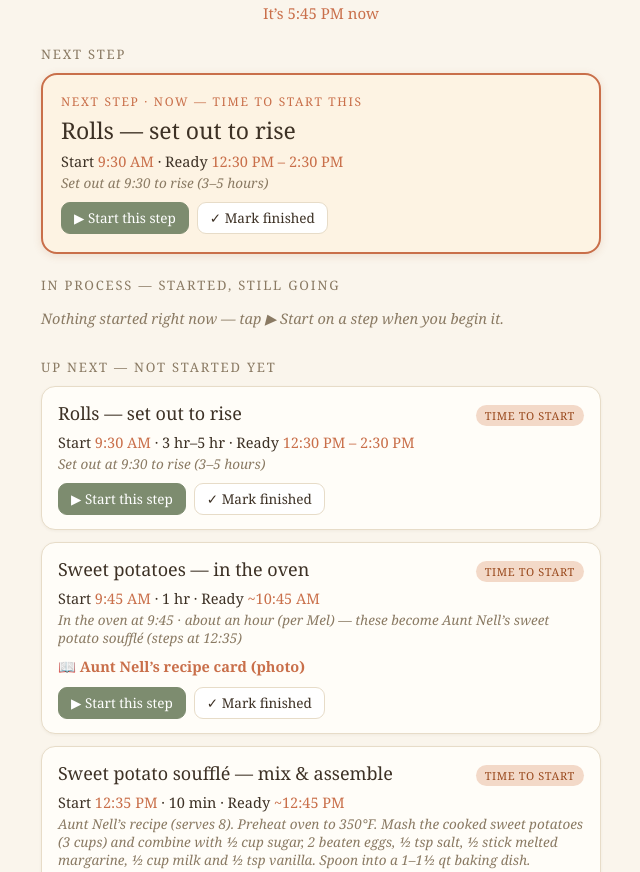
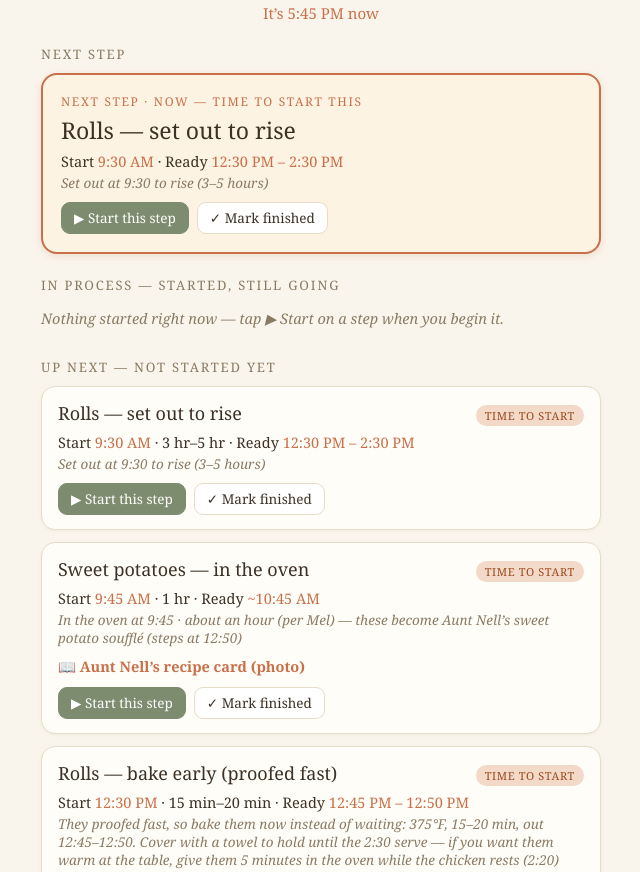
Before and after one commit to metaky/metaky.github.io, a plain HTML site: page meal-prep-timing/index.html in a window 1280 px wide. Shown: the part 80-952 px from the top of the page, without its empty margins (319-959 px from the left). Drawn offline with Linux system fonts and the light colour scheme.

Commit message:
Update meal prep board

```diff
--- a/meal-prep-timing/index.html
+++ b/meal-prep-timing/index.html
@@ -96,10 +96,10 @@
 <script>
 const SEED = [
   {id:'seed-rolls', dish:'Rolls', short:'Set out to rise', name:'Rolls — set out to rise', date:'2026-11-26', start:'09:30', durMin:180, durMax:300, note:'Set out at 9:30 to rise (3–5 hours)'},
-  {id:'seed-sweet', dish:'Sweet potatoes', short:'In the oven', name:'Sweet potatoes — in the oven', date:'2026-11-26', start:'09:45', durMin:60, durMax:60, note:'In the oven at 9:45 · about an hour (per Mel) — these become Aunt Nell’s sweet potato soufflé (steps at 12:35)'},
-  {id:'seed-souf-prep', dish:'Sweet potato soufflé', short:'Mix & assemble', name:'Sweet potato soufflé — mix & assemble', date:'2026-11-26', start:'12:35', durMin:10, durMax:10, note:'Aunt Nell’s recipe (serves 8). Preheat oven to 350°F. Mash the cooked sweet potatoes (3 cups) and combine with ½ cup sugar, 2 beaten eggs, ½ tsp salt, ½ stick melted margarine, ½ cup milk and ½ tsp vanilla. Spoon into a 1–1½ qt baking dish. Topping: mix ½ cup brown sugar, ⅓ cup flour, 1 cup chopped nuts and ⅓ stick melted margarine — spread over the top'},
-  {id:'seed-souf-bake', dish:'Sweet potato soufflé', short:'Bake', name:'Sweet potato soufflé — bake', date:'2026-11-26', start:'12:45', durMin:35, durMax:35, note:'Bake at 350°F for 35 min. Out at 1:20 — cover with foil and a towel to hold warm until the 2:30 serve (the oven is needed for the chicken from 1:30)'},
-  {id:'seed-bake', dish:'Rolls', short:'Bake', name:'Rolls — bake (alongside the chicken)', date:'2026-11-26', start:'13:30', durMin:15, durMax:20, note:'Bake at 375°F on the other rack while the chicken does phase 1 — out 1:45–1:50, then cover with a towel to stay warm until serving at 2:30. If the rise finished early, shape the rolls, cover them, and park somewhere cool (or the fridge) to slow the proof until bake time'},
+  {id:'seed-sweet', dish:'Sweet potatoes', short:'In the oven', name:'Sweet potatoes — in the oven', date:'2026-11-26', start:'09:45', durMin:60, durMax:60, note:'In the oven at 9:45 · about an hour (per Mel) — these become Aunt Nell’s sweet potato soufflé (steps at 12:50)'},
+  {id:'seed-souf-prep', dish:'Sweet potato soufflé', short:'Mix & assemble', name:'Sweet potato soufflé — mix & assemble', date:'2026-11-26', start:'12:50', durMin:10, durMax:10, note:'Aunt Nell’s recipe (serves 8). Mash the cooked sweet potatoes (3 cups) and combine with ½ cup sugar, 2 beaten eggs, ½ tsp salt, ½ stick melted margarine, ½ cup milk and ½ tsp vanilla. Spoon into a 1–1½ qt baking dish. Topping: mix ½ cup brown sugar, ⅓ cup flour, 1 cup chopped nuts and ⅓ stick melted margarine — spread over the top. Set the assembled dish aside — it bakes alongside the chicken at 1:30'},
+  {id:'seed-souf-bake', dish:'Sweet potato soufflé', short:'Bake', name:'Sweet potato soufflé — bake (alongside the chicken)', date:'2026-11-26', start:'13:30', durMin:35, durMax:35, note:'In at 375°F alongside the chicken (phase 1). When the oven goes up to 400°F at 1:45, tent the dish loosely with foil so the nut topping does not scorch. Out at 2:05 — check a few minutes early; done when the edges bubble and the center is set. Cover and hold until the 2:30 serve'},
+  {id:'seed-bake', dish:'Rolls', short:'Bake', name:'Rolls — bake early (proofed fast)', date:'2026-11-26', start:'12:30', durMin:15, durMax:20, note:'They proofed fast, so bake them now instead of waiting: 375°F, 15–20 min, out 12:45–12:50. Cover with a towel to hold until the 2:30 serve — if you want them warm at the table, give them 5 minutes in the oven while the chicken rests (2:20)'},
   {id:'seed-chix-prep', dish:'Chicken', short:'Prep', name:'Chicken Au Poivre — prep', date:'2026-11-26', start:'13:10', durMin:20, durMax:20, note:'Spatchcock & season (Maldon + olive oil). Preheat oven to 375°F convection. Crush peppercorns; whisk cream with rosemary, garlic, shallots + 1 tsp Maldon'},
   {id:'seed-chix-p1', dish:'Chicken', short:'Roast · phase 1', name:'Chicken — roast, phase 1', date:'2026-11-26', start:'13:30', durMin:15, durMax:15, note:'Skin side up at 375°F convection, ~15 min, until slightly golden'},
   {id:'seed-chix-p2', dish:'Chicken', short:'Sauce on · roast phase 2', name:'Chicken — sauce on, roast phase 2', date:'2026-11-26', start:'13:45', durMin:30, durMax:35, note:'Pour peppercorn sauce over, add sherry around the chicken, raise oven to 400°F. Done at 165°F in the thickest part of the breast'},
```
